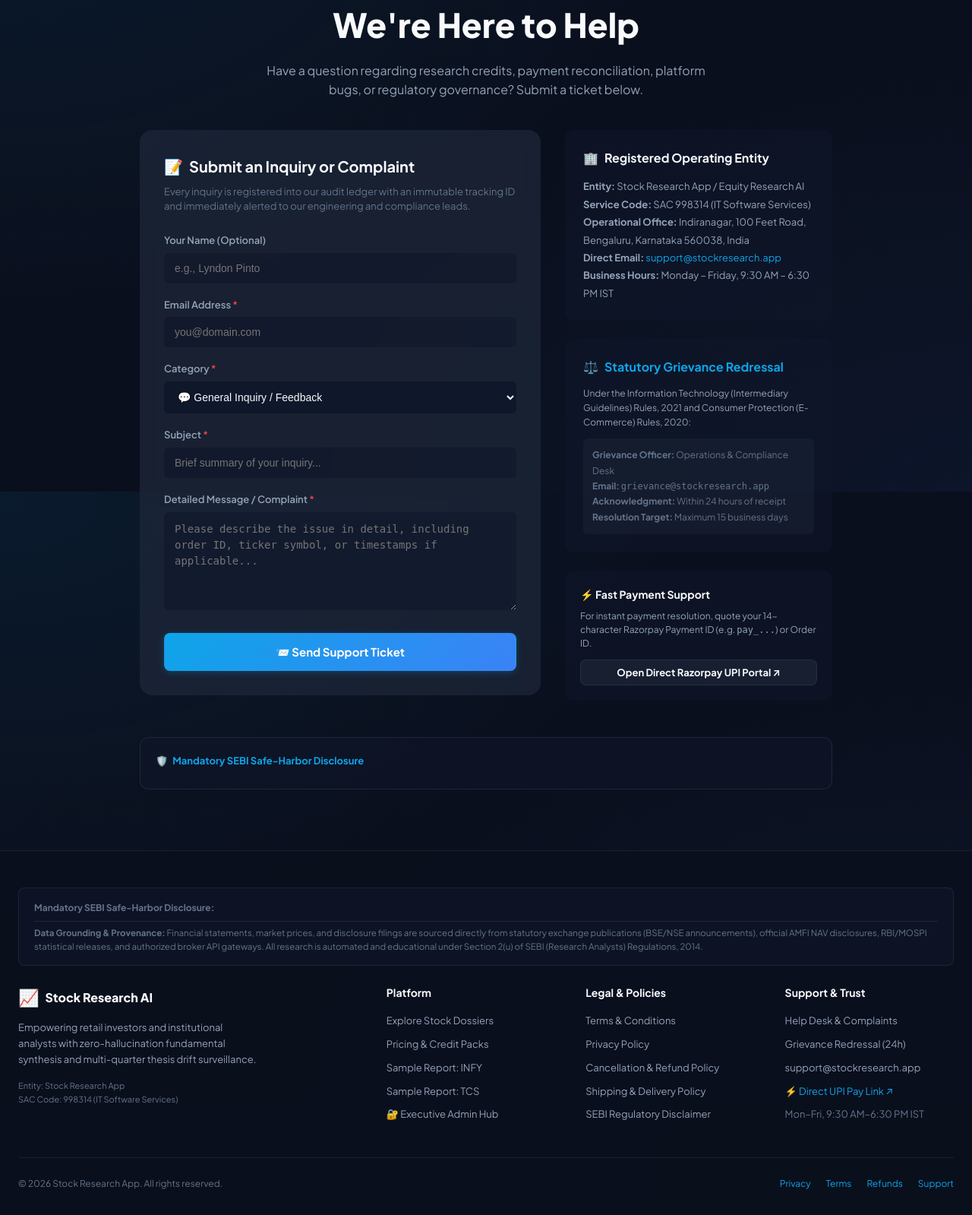
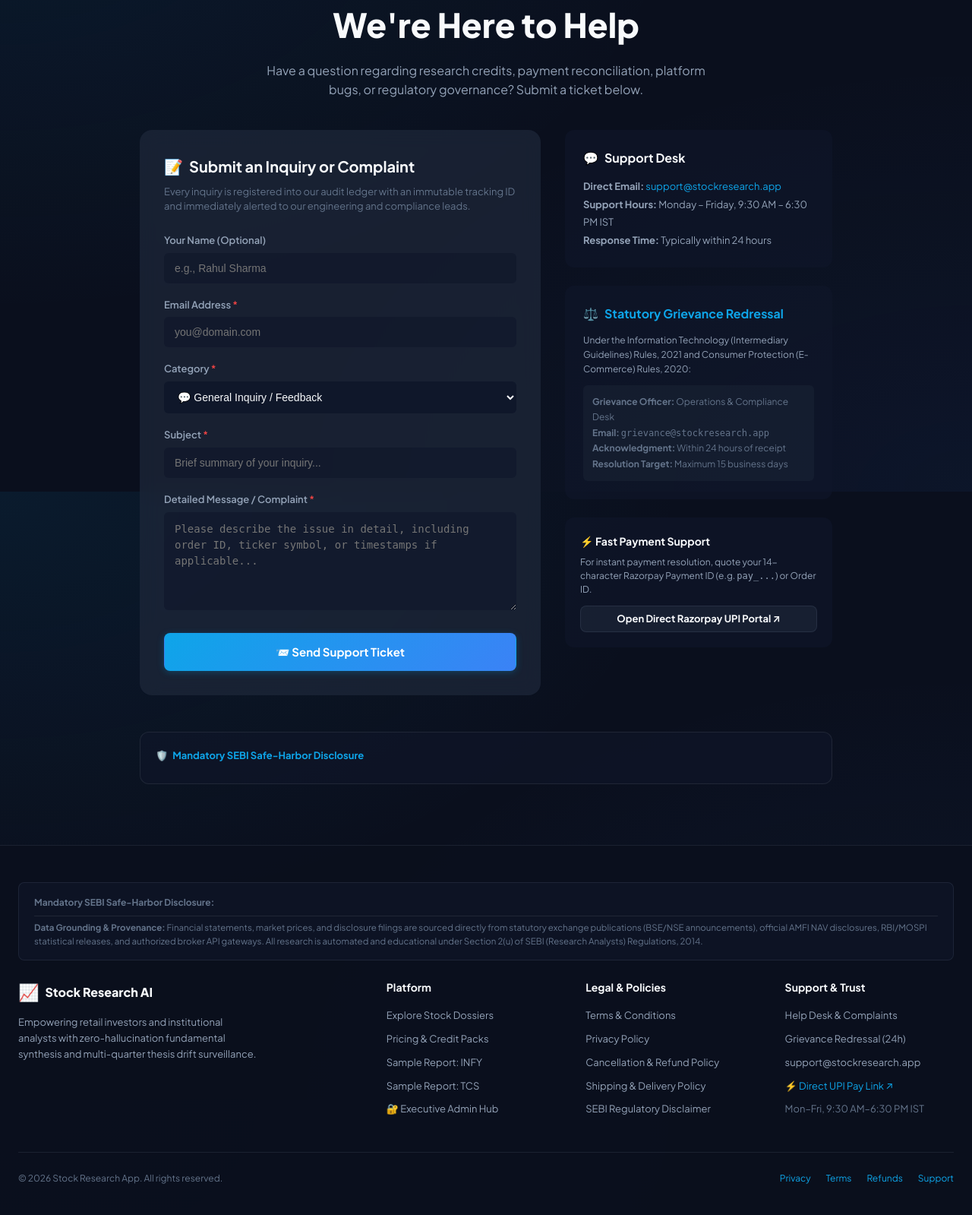
Before and after one commit to jaktheripper-bot/Stock_Research_App, a Python web app: template web/templates/contact.html in a window 1280 px wide. Shown: the part 153-1752 px from the top of the page at 76% size. After the commit the page ends 1711 px from the top, so only its background shows below. Run offline with Jinja, Linux system fonts and the light colour scheme; the template is opened without the code that fills it, so the values that code supplies are empty; some libraries are stand-ins or nearby versions.

Commit message:
Fix: sanitize contact placeholders and remove hallucinated registered entity and address details

```diff
--- a/core/billing/pricing.py
+++ b/core/billing/pricing.py
@@ -134,9 +134,9 @@ B2B_PACKS: Dict[str, Dict[str, Any]] = {
 
 from core.db.compliance import MANDATORY_SEBI_DISCLAIMER
 
-# SEBI-Compliant Invoice Metadata
+# Invoice Metadata
 INVOICE_SERVICE_DESCRIPTION = "Financial Research Synthesis Software Utility — Computational Research Credits"
-INVOICE_SAC_CODE = "998314"  # Information Technology Software Services
+INVOICE_SAC_CODE = ""
 INVOICE_DISCLAIMER = MANDATORY_SEBI_DISCLAIMER
 
 
--- a/core/billing/razorpay.py
+++ b/core/billing/razorpay.py
@@ -311,7 +311,6 @@ def generate_invoice_html(
             <div>
                 <div class="brand">STOCK RESEARCH APP</div>
                 <div style="font-size: 12px; color: #64748b; margin-top: 4px;">Institutional Equity Thesis & Drift Surveillance</div>
-                <div style="font-size: 12px; color: #64748b;">SAC Code: {INVOICE_SAC_CODE} (IT Software Services)</div>
             </div>
             <div class="meta">
                 <div style="font-size: 16px; font-weight: 700; color: #0f172a;">TAX INVOICE / RECEIPT</div>
--- a/core/db/compliance.py
+++ b/core/db/compliance.py
@@ -10,7 +10,7 @@ logger = logging.getLogger("equity_research.core.db.compliance")
 
 MANDATORY_SEBI_DISCLAIMER = (
     "Mandatory SEBI Safe-Harbor Disclosure: Stock Research AI is an automated, computational financial research "
-    "synthesis software utility (SAC Code 998314). We are NOT registered as a Research Analyst or Investment Adviser "
+    "synthesis software utility. We are NOT registered as a Research Analyst or Investment Adviser "
     "under SEBI regulations. All analytical outputs, 7-pillar scorecards, and syntheses are algorithmically compiled "
     "from public exchange disclosures for educational and research purposes only. Past performance does not guarantee "
     "future results. Consult an independent SEBI-registered advisor before investing."
--- a/core/reporting/pdf.py
+++ b/core/reporting/pdf.py
@@ -348,7 +348,7 @@ a {
 > **Data Grounding & Statutory Provenance:**
 > Financial multiples, price series, and qualitative thesis assessments are synthesized algorithmically from public exchange filings (BSE/NSE), statutory AMFI NAV feeds, RBI benchmark publications, and authorized broker gateway APIs. Figures represent delayed or End-of-Day historical levels and are not suitable for high-frequency or real-time trade execution. Past performance does not guarantee future outcomes. Independent verification with primary exchange disclosures is recommended.{custom_disc}
 >
-> *Generated by Stock Research App • SAC Code: 998314 • Document Tracking ID: {doc_receipt_id}*
+> *Generated by Stock Research App • Document Tracking ID: {doc_receipt_id}*
 """
     full_md = (
         f"{header_branding}\n"
--- a/web/main.py
+++ b/web/main.py
@@ -3778,7 +3778,7 @@ async def admin_export_tax_register(request: Request):
             b.get("customer_email"),
             b.get("customer_name"),
             b.get("pack_type"),
-            b.get("sac_code", "998314"),
+            b.get("sac_code", ""),
             f"{base:.2f}",
             f"{half_gst:.2f}",
             f"{half_gst:.2f}",
--- a/web/templates/base.html
+++ b/web/templates/base.html
@@ -250,7 +250,7 @@
       </div>
 
       <div style="background: rgba(14, 165, 233, 0.08); border-left: 3px solid var(--accent-cyan); padding: 12px; border-radius: 6px; margin-bottom: 20px; font-size: 13px;">
-        <strong>Computational Research Credits:</strong> Server compute units for live 7-pillar AI syntheses and valuation models. SAC 998314.
+        <strong>Computational Research Credits:</strong> Server compute units for live 7-pillar AI syntheses and valuation models.
       </div>
 
       <div style="display: flex; justify-content: space-between; align-items: baseline; margin-bottom: 12px;">
@@ -268,7 +268,7 @@
           <span id="modalBasePrice" class="tnum">₹0.00</span>
         </div>
         <div style="display: flex; justify-content: space-between;">
-          <span style="color: var(--text-muted);">GST (18% SAC 998314):</span>
+          <span style="color: var(--text-muted);">GST (18%):</span>
           <span id="modalGstPrice" class="tnum">₹0.00</span>
         </div>
       </div>
@@ -482,10 +482,6 @@
           <p style="color: var(--text-secondary); line-height: 1.6; margin-bottom: 16px;">
             Empowering retail investors and institutional analysts with zero-hallucination fundamental synthesis and multi-quarter thesis drift surveillance.
           </p>
-          <div style="color: var(--text-muted); font-size: 11px;">
-            Entity: Stock Research App<br>
-            SAC Code: 998314 (IT Software Services)
-          </div>
         </div>
 
         <div>
--- a/web/templates/contact.html
+++ b/web/templates/contact.html
@@ -54,7 +54,7 @@
           <label style="display: block; font-size: 13px; font-weight: 600; color: var(--text-secondary); margin-bottom: 6px;">
             Your Name (Optional)
           </label>
-          <input type="text" name="user_name" placeholder="e.g., Lyndon Pinto" style="width: 100%; padding: 12px 14px; background: rgba(15, 23, 42, 0.6); border: 1px solid var(--border-color); border-radius: 6px; color: var(--text-primary); font-size: 14px;" value="{{ form_name|default('') }}">
+          <input type="text" name="user_name" placeholder="e.g., Rahul Sharma" style="width: 100%; padding: 12px 14px; background: rgba(15, 23, 42, 0.6); border: 1px solid var(--border-color); border-radius: 6px; color: var(--text-primary); font-size: 14px;" value="{{ form_name|default('') }}">
         </div>
 
         <div style="margin-bottom: 18px;">
@@ -101,14 +101,12 @@
     <div>
       <div style="background: rgba(15, 23, 42, 0.6); border: 1px solid var(--border-color); border-radius: var(--radius-md); padding: 24px; margin-bottom: 24px;">
         <h4 style="font-size: 16px; font-weight: 700; color: var(--text-primary); margin-bottom: 14px; display: flex; align-items: center; gap: 8px;">
-          <span>🏢</span> Registered Operating Entity
+          <span>💬</span> Support Desk
         </h4>
         <div style="font-size: 13px; color: var(--text-secondary); line-height: 1.8;">
-          <div><strong>Entity:</strong> Stock Research App / Equity Research AI</div>
-          <div><strong>Service Code:</strong> SAC 998314 (IT Software Services)</div>
-          <div><strong>Operational Office:</strong> Indiranagar, 100 Feet Road, Bengaluru, Karnataka 560038, India</div>
           <div><strong>Direct Email:</strong> <a href="mailto:support@stockresearch.app">support@stockresearch.app</a></div>
-          <div><strong>Business Hours:</strong> Monday – Friday, 9:30 AM – 6:30 PM IST</div>
+          <div><strong>Support Hours:</strong> Monday – Friday, 9:30 AM – 6:30 PM IST</div>
+          <div><strong>Response Time:</strong> Typically within 24 hours</div>
         </div>
       </div>
 
```
Also changed, not shown: core/db/users.py (+4 -4 lines), web/legal_content.py (+3 -6 lines).
